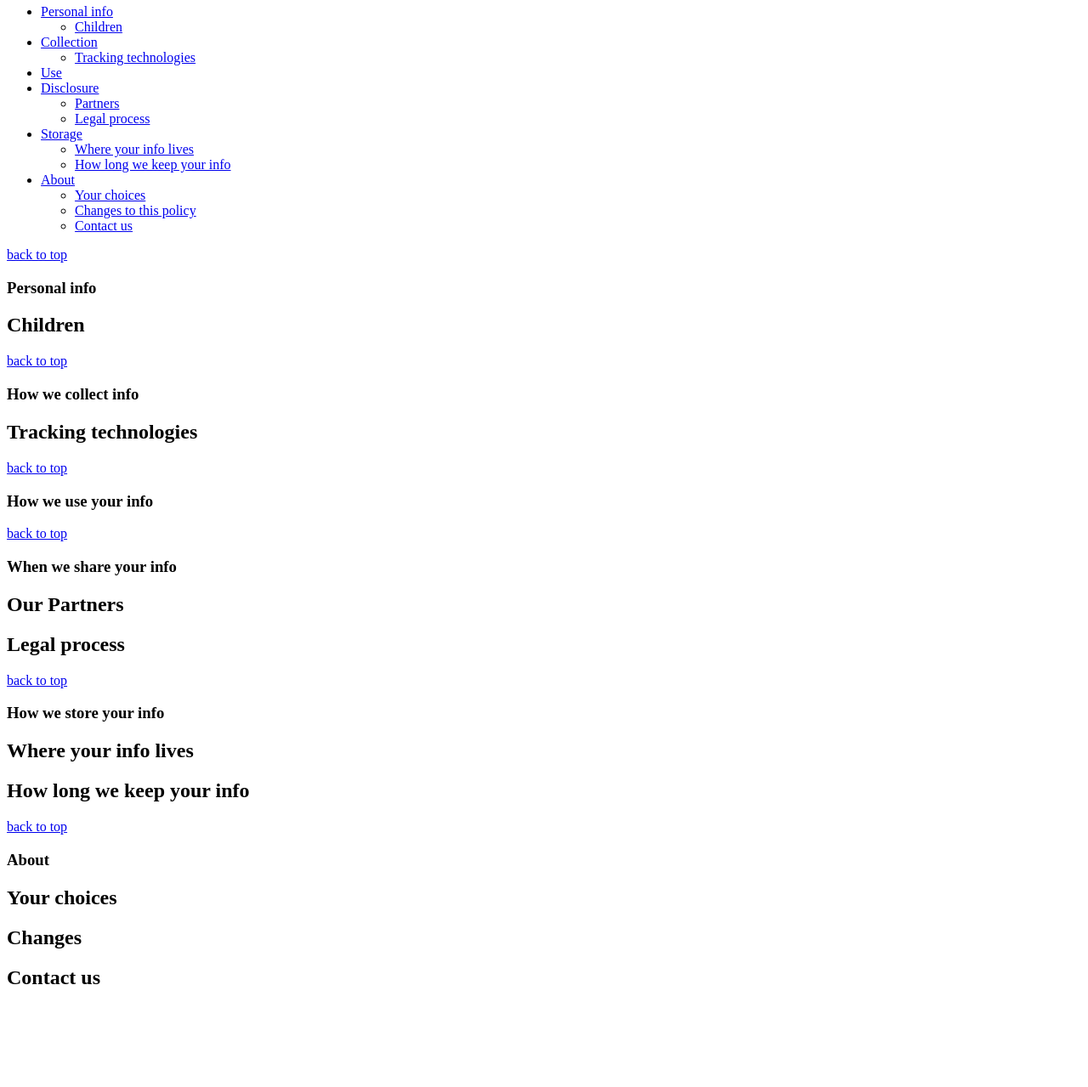
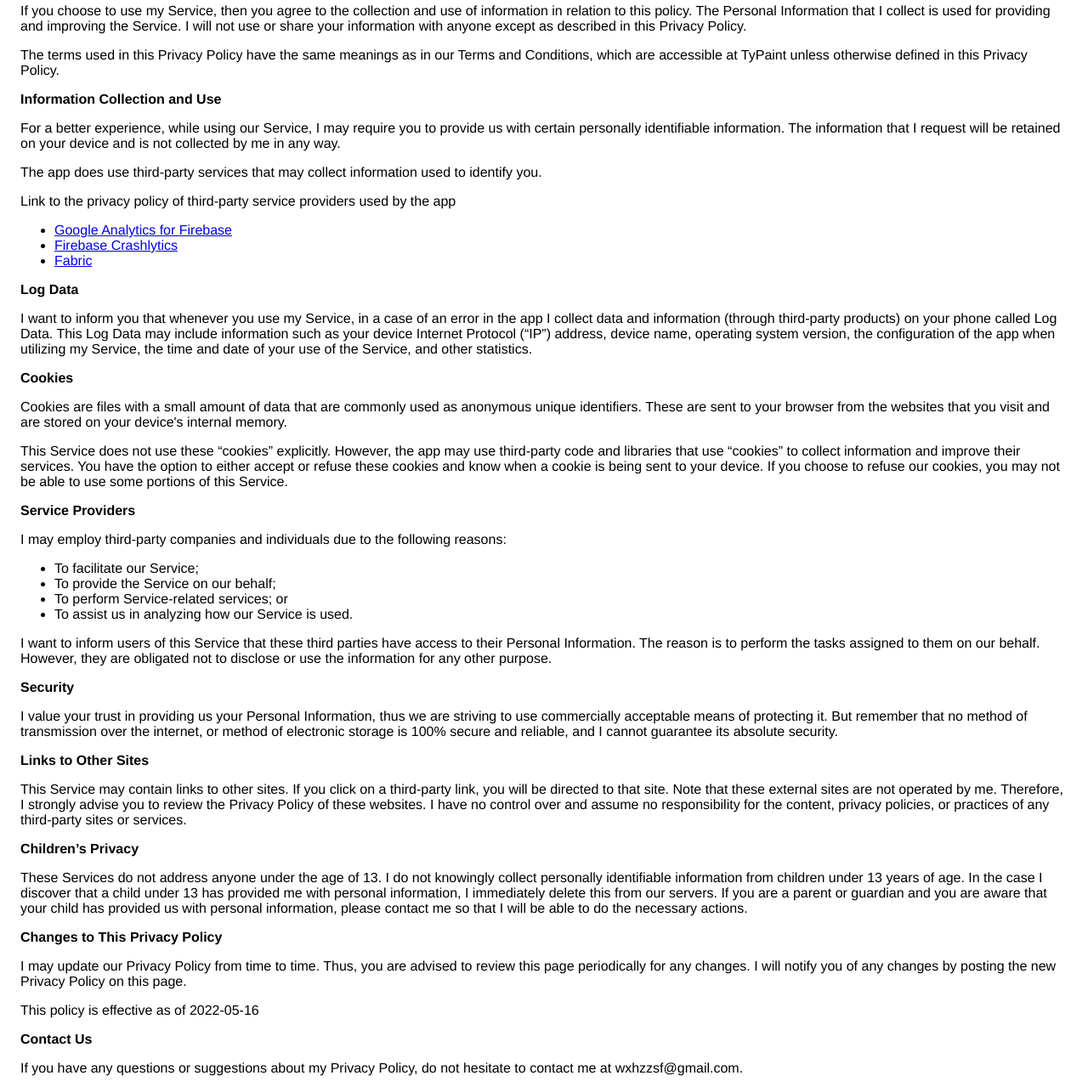
Before and after one commit to wxhzzsf/PrivacyPolicy, a plain HTML site: page index.html in a window 1280 px wide. Shown: the part 122-1401 px from the top of the page at 85% size. Before the commit the page ends 1306 px from the top, so only its background shows below. Drawn offline with Linux system fonts and the light colour scheme.

Commit message:
Update index.html

```diff
--- a/index.html
+++ b/index.html
@@ -1,135 +1,109 @@
-<!DOCTYPE HTML>
-
-<!-- This Source Code Form is subject to the terms of the Mozilla Public
-     License, v. 2.0. If a copy of the MPL was not distributed with this file,
-     You can obtain one at http://mozilla.org/MPL/2.0/.  -->
-
-<html lang=en>
- <head>
-  <meta charset="utf-8" />
-
-  <title>TyPaint - Privacy Policy</title>
-   <!--Make sure to put you app name in the page title-->
-
-  <link href="privacy-policy-updates.xml" type="application/rss+xml" title="TyPaint Privacy Policy Updates" rel="alternate">
-   <!--It's a good idea to provide an RSS feed of privacy policy updates so that users don't have to keep checking back to see if anything has changed. Especially if your feed doesn't change regularly, it doesn't take much work to update it by hand whenever you make a change. Of course, whenever you make a large change, it's still a good idea to push a notice out to your users, even if you do have an RSS feed. Make sure to remove the RSS section below if you don't use an update feed.-->
-
-  <link rel="stylesheet" href="css/style.css" media="all" type="text/css">
-
-  </head>
-
- <body>
-
-   <header>
-    <h1>TyPaint Privacy Policy</h1>
-    </header>
-
-   <nav>
-    <h1 id="contents">Contents</h1>
-
-     <ul>
-     <li><a href="#personal-info">Personal info</a>
-      <ul><li><a href="#misc_children">Children</a></li></ul>
-      </li>
-
-     <li><a href="#collection">Collection</a>
-      <ul><li><a href="#collection_tracking">Tracking technologies</a></li></ul>
-      </li>
-
-     <li><a href="#use">Use</a>
-      </li>
-
-     <li><a href="#disclosure">Disclosure</a>
-      <ul>
-       <li><a href="#disclosure_partners">Partners</a></li>
-       <li><a href="#disclosure_legal">Legal process</a></li>
-       </ul></li>
-
-     <li><a href="#storage">Storage</a>
-      <ul>
-       <li><a href="#storage_location">Where your info lives</a></li>
-       <li><a href="#storage_duration">How long we keep your info</a></li>
-       </ul></li>
-
-    <li><a href="#misc">About</a>
-     <ul><li><a href="#choice">Your choices</a></li>
-      <li><a href="#change">Changes to this policy</a></li>
-      <li><a href="#contact">Contact us</a></li>
-      </ul></li>
-
-     </ul>
-    </nav>
-
-   <article>
-
-    <nav class="to-top"><a href="#contents">back to top</a></nav>
-
-    <section>
-
-     <h1 id="personal-info">Personal info</h1>
-
-      <h2 id="misc_children">Children</h2>
-
-     </section>
-
-    <nav class="to-top"><a href="#contents">back to top</a></nav>
-
-    <section>
-
-     <h1 id="collection">How we collect info</h1>
-
-      <h2 id="collection_tracking">Tracking technologies</h2>
-
-     </section>
-
-    <nav class="to-top"><a href="#contents">back to top</a></nav>
-
-    <section>
-
-     <h1 id="use">How we use your info</h1>
-
-     </section>
-
-    <nav class="to-top"><a href="#contents">back to top</a></nav>
-
-    <section>
-
-     <h1 id="disclosure">When we share your info</h1>
-
-      <h2 id="disclosure_partners">Our Partners</h2>
-
-      <h2 id="disclosure_legal">Legal process</h2>
-
-     </section>
-
-    <nav class="to-top"><a href="#contents">back to top</a></nav>
-
-    <section>
-
-     <h1 id="storage">How we store your info</h1>
-
-      <h2 id="storage_location">Where your info lives</h2>
-
-      <h2 id="storage_duration">How long we keep your info</h2>
-
-     </section>
-
-    <nav class="to-top"><a href="#contents">back to top</a></nav>
-
-    <section>
-
-     <h1 id="misc">About</h1>
-
-      <h2 id="misc_choice">Your choices</h2>
-
-      <h2 id="misc_changes">Changes</h2>
-
-      <h2 id="misc_contact">Contact us</h2>
-
-     </section>
-
-    </article>
-
-  </body>
-
- </html>
+<!DOCTYPE html>
+    <html>
+    <head>
+      <meta charset='utf-8'>
+      <meta name='viewport' content='width=device-width'>
+      <title>Privacy Policy</title>
+      <style> body { font-family: 'Helvetica Neue', Helvetica, Arial, sans-serif; padding:1em; } </style>
+    </head>
+    <body>
+    <strong>Privacy Policy</strong> <p>
+                  TyPaint built the TyPaint app as
+                  a Commercial app. This SERVICE is provided by
+                  TyPaint  and is intended for use as
+                  is.
+                </p> <p>
+                  This page is used to inform visitors regarding my
+                  policies with the collection, use, and disclosure of Personal
+                  Information if anyone decided to use my Service.
+                </p> <p>
+                  If you choose to use my Service, then you agree to
+                  the collection and use of information in relation to this
+                  policy. The Personal Information that I collect is
+                  used for providing and improving the Service. I will not use or share your information with
+                  anyone except as described in this Privacy Policy.
+                </p> <p>
+                  The terms used in this Privacy Policy have the same meanings
+                  as in our Terms and Conditions, which are accessible at
+                  TyPaint unless otherwise defined in this Privacy Policy.
+                </p> <p><strong>Information Collection and Use</strong></p> <p>
+                  For a better experience, while using our Service, I
+                  may require you to provide us with certain personally
+                  identifiable information. The information that
+                  I request will be retained on your device and is not collected by me in any way.
+                </p> <div><p>
+                    The app does use third-party services that may collect
+                    information used to identify you.
+                  </p> <p>
+                    Link to the privacy policy of third-party service providers used
+                    by the app
+                  </p> <ul><!----><!----><li><a href="https://firebase.google.com/policies/analytics" target="_blank" rel="noopener noreferrer">Google Analytics for Firebase</a></li><li><a href="https://firebase.google.com/support/privacy/" target="_blank" rel="noopener noreferrer">Firebase Crashlytics</a></li><!----><li><a href="https://policies.google.com/privacy" target="_blank" rel="noopener noreferrer">Fabric</a></li><!----><!----><!----><!----><!----><!----><!----><!----><!----><!----><!----><!----><!----><!----><!----><!----><!----><!----><!----><!----><!----><!----></ul></div> <p><strong>Log Data</strong></p> <p>
+                  I want to inform you that whenever you
+                  use my Service, in a case of an error in the app
+                  I collect data and information (through third-party
+                  products) on your phone called Log Data. This Log Data may
+                  include information such as your device Internet Protocol
+                  (“IP”) address, device name, operating system version, the
+                  configuration of the app when utilizing my Service,
+                  the time and date of your use of the Service, and other
+                  statistics.
+                </p> <p><strong>Cookies</strong></p> <p>
+                  Cookies are files with a small amount of data that are
+                  commonly used as anonymous unique identifiers. These are sent
+                  to your browser from the websites that you visit and are
+                  stored on your device's internal memory.
+                </p> <p>
+                  This Service does not use these “cookies” explicitly. However,
+                  the app may use third-party code and libraries that use
+                  “cookies” to collect information and improve their services.
+                  You have the option to either accept or refuse these cookies
+                  and know when a cookie is being sent to your device. If you
+                  choose to refuse our cookies, you may not be able to use some
+                  portions of this Service.
+                </p> <p><strong>Service Providers</strong></p> <p>
+                  I may employ third-party companies and
+                  individuals due to the following reasons:
+                </p> <ul><li>To facilitate our Service;</li> <li>To provide the Service on our behalf;</li> <li>To perform Service-related services; or</li> <li>To assist us in analyzing how our Service is used.</li></ul> <p>
+                  I want to inform users of this Service
+                  that these third parties have access to their Personal
+                  Information. The reason is to perform the tasks assigned to
+                  them on our behalf. However, they are obligated not to
+                  disclose or use the information for any other purpose.
+                </p> <p><strong>Security</strong></p> <p>
+                  I value your trust in providing us your
+                  Personal Information, thus we are striving to use commercially
+                  acceptable means of protecting it. But remember that no method
+                  of transmission over the internet, or method of electronic
+                  storage is 100% secure and reliable, and I cannot
+                  guarantee its absolute security.
+                </p> <p><strong>Links to Other Sites</strong></p> <p>
+                  This Service may contain links to other sites. If you click on
+                  a third-party link, you will be directed to that site. Note
+                  that these external sites are not operated by me.
+                  Therefore, I strongly advise you to review the
+                  Privacy Policy of these websites. I have
+                  no control over and assume no responsibility for the content,
+                  privacy policies, or practices of any third-party sites or
+                  services.
+                </p> <p><strong>Children’s Privacy</strong></p> <div><p>
+                    These Services do not address anyone under the age of 13.
+                    I do not knowingly collect personally
+                    identifiable information from children under 13 years of age. In the case
+                    I discover that a child under 13 has provided
+                    me with personal information, I immediately
+                    delete this from our servers. If you are a parent or guardian
+                    and you are aware that your child has provided us with
+                    personal information, please contact me so that
+                    I will be able to do the necessary actions.
+                  </p></div> <!----> <p><strong>Changes to This Privacy Policy</strong></p> <p>
+                  I may update our Privacy Policy from
+                  time to time. Thus, you are advised to review this page
+                  periodically for any changes. I will
+                  notify you of any changes by posting the new Privacy Policy on
+                  this page.
+                </p> <p>This policy is effective as of 2022-05-16</p> <p><strong>Contact Us</strong></p> <p>
+                  If you have any questions or suggestions about my
+                  Privacy Policy, do not hesitate to contact me at wxhzzsf@gmail.com.
+                </p> <p>This privacy policy page was created at <a href="https://privacypolicytemplate.net" target="_blank" rel="noopener noreferrer">privacypolicytemplate.net </a>and modified/generated by <a href="https://app-privacy-policy-generator.nisrulz.com/" target="_blank" rel="noopener noreferrer">App Privacy Policy Generator</a></p>
+    </body>
+    </html>
```
